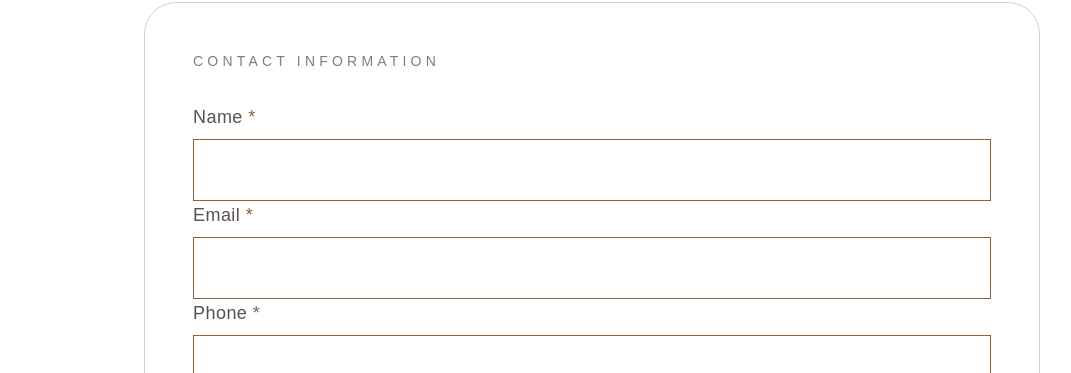
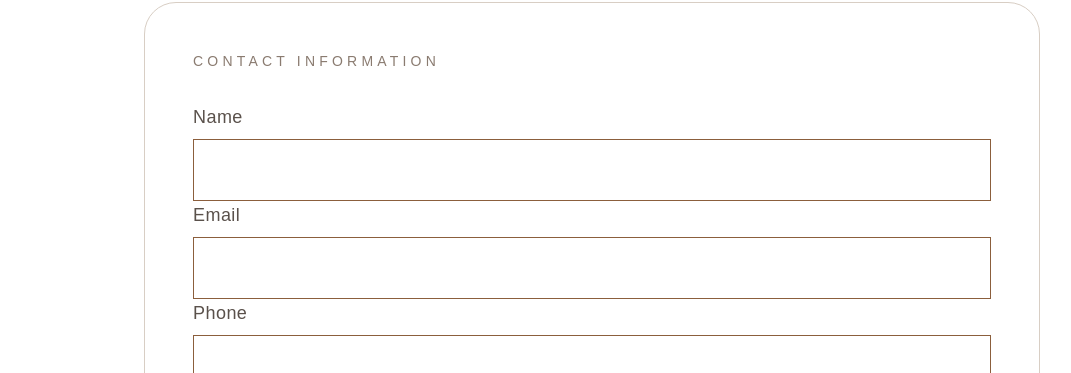
Before and after one commit to BrieGrazeful/briegrazeful, a Next.js app: page /inquiry in a window 1280 px wide. Shown: the part 634-1007 px from the top of the page, without its empty margins (48-1119 px from the left). Built offline with nearby package versions, Linux system fonts and the light colour scheme.

Commit message:
FAQ Final changes

```diff
--- a/app/faq/page.tsx
+++ b/app/faq/page.tsx
@@ -153,7 +153,9 @@ export default function FAQPage() {
               <p className="mt-4">
                 Please let us know about any dietary restrictions
                 and allergies when booking.
+                <br />
               </p>
+
 
             <p className="text-lg leading-8 text-[#5A514B]">
             <span
--- a/app/inquiry/page.tsx
+++ b/app/inquiry/page.tsx
@@ -109,7 +109,7 @@ if (response.ok) {
                     htmlFor="name"
                     className="block text-lg tracking-wide text-[#5A514B]"
                   >
-                    Name <span className="text-[#8B5E3C]">*</span>
+                    Name <span className="text-[#8B5E3C]"></span>
                   </label>
 
                   <input
@@ -126,7 +126,7 @@ if (response.ok) {
                     htmlFor="email"
                     className="block text-lg tracking-wide text-[#5A514B]"
                   >
-                    Email <span className="text-[#8B5E3C]">*</span>
+                    Email <span className="text-[#8B5E3C]"></span>
                   </label>
 
                   <input
@@ -144,7 +144,7 @@ if (response.ok) {
                     htmlFor="phone"
                     className="block text-lg tracking-wide text-[#5A514B]"
                   >
-                    Phone <span className="text-[#8B5E3C]">*</span>
+                    Phone <span className="text-[#8B5E3C]"></span>
                   </label>
 
                   <input
```
